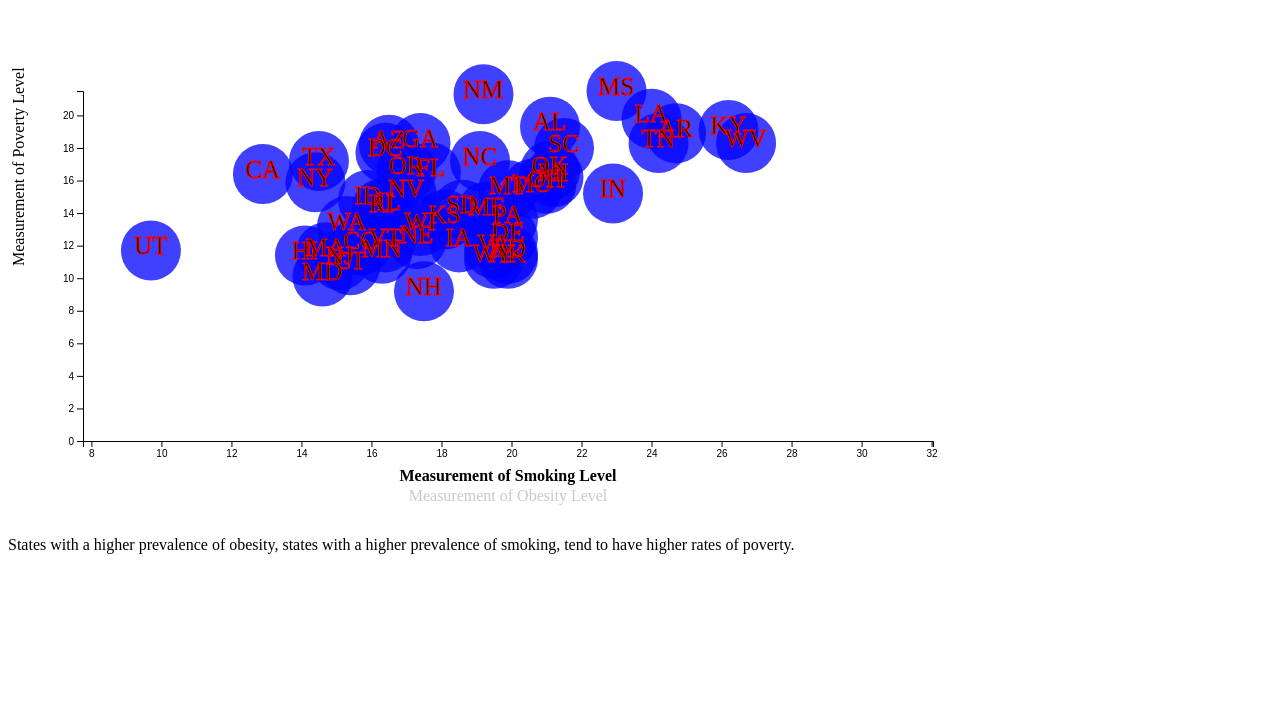
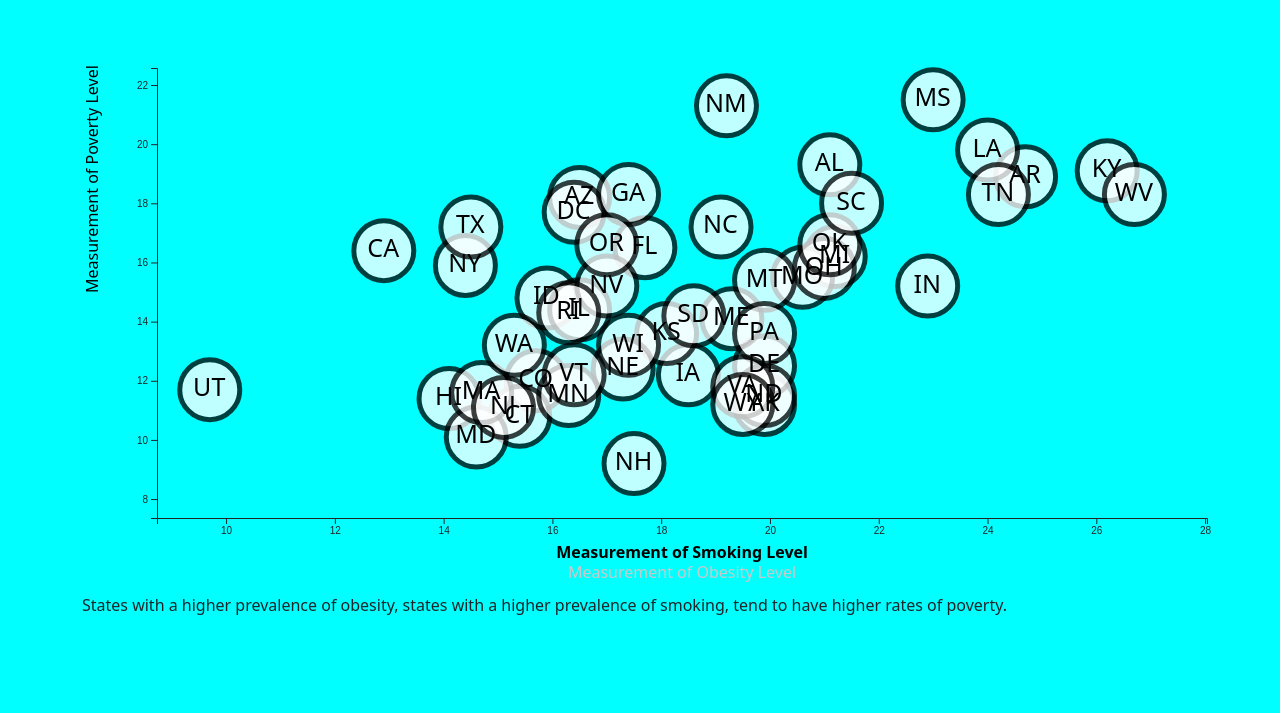
Before and after one commit to josephedward/Health_State_Bubblechart_D3, a plain HTML site: page index.html in a window 1280 px wide. Shown: the part 105-818 px from the top of the page. Drawn offline with nearby package versions, Linux system fonts and the light colour scheme.

Commit message:
cleaning

```diff
--- a/app.js
+++ b/app.js
@@ -1,5 +1,5 @@
-var svgWidth = 1000;
-var svgHeight = 500;
+var svgWidth = 1200;
+var svgHeight = 600;
 
 var margin = { top: 75, right: 75, bottom: 75, left: 75 };
 
@@ -10,32 +10,33 @@ var svg = d3
   .select("#scatter")
   .append("svg")
   .attr("width", svgWidth)
-    .attr("height", svgHeight)
+  .attr("height", svgHeight);
 
-var chartGroup = svg.append("g")
+var chartGroup = svg
+  .append("g")
   .attr("transform", `translate(${margin.left}, ${margin.top})`);
 
-var chosenXAxis="smokes"
+var chosenXAxis = "smokes";
 
 // function used for updating x-scale var upon click on axis label
 function xScale(data, chosenXAxis) {
   // create scales
-    var xLinearScale = d3.scaleLinear()
-      .domain([d3.min(data, d => d[chosenXAxis]) * 0.8,
-        d3.max(data, d => d[chosenXAxis]) * 1.2
+  var xLinearScale = d3
+    .scaleLinear()
+    .domain([
+      // 0,
+      d3.min(data, (d) => d[chosenXAxis] * 0.9),
+      d3.max(data, (d) => d[chosenXAxis]*1.05),
     ])
     .range([0, width]);
   return xLinearScale;
 }
 
-
 // function used for updating xAxis var upon click on axis label
 function renderAxes(newXScale, xAxis) {
   var bottomAxis = d3.axisBottom(newXScale);
 
-    xAxis.transition()
-      .duration(1000)
-      .call(bottomAxis);
+  xAxis.transition().duration(1000).call(bottomAxis);
 
   return xAxis;
 }
@@ -43,34 +44,38 @@ function renderAxes(newXScale, xAxis) {
 // function used for updating circles group with a transition to
 // new circles
 function renderCircles(circlesGroup, newXScale, chosenXAxis) {
+  var randomColor = Math.floor(Math.random() * 16777215).toString(16);
 
-    var randomColor = Math.floor(Math.random()*16777215).toString(16);
-
-    circlesGroup.transition()
+  circlesGroup
+    .transition()
     .duration(1000)
-      .attr("cx", d => newXScale(d[chosenXAxis]))
-      .attr("fill", "#"+randomColor)
+    .attr("cx", (d) => newXScale(d[chosenXAxis]))
+    .attr("fill", "#" + randomColor)
+    .attr("stroke-width",3)
+    // .attr("outline","5px solid black" )
 
   return circlesGroup;
 }
 
-  function renderText(textGroup, newXScale,  yLinearScale, chosenXAxis, healthData){
-
-    var randomColor = Math.floor(Math.random()*16777215).toString(16);
+function renderText(
+  textGroup,
+  newXScale,
+  yLinearScale,
+  chosenXAxis,
+  healthData
+) {
+  var randomColor = Math.floor(Math.random() * 16777215).toString(16);
 
   chartGroup
     .selectAll(".scatterText")
     .transition()
-    .attr("x", d => newXScale(d[chosenXAxis]-0.01))
-    .attr("stroke", "#"+randomColor)
-    randomColor = Math.floor(Math.random()*16777215).toString(16);
-d3.select("body").style("background-color", "#"+randomColor)
+    .attr("x", (d) => newXScale(d[chosenXAxis] - 0.01))
+    .attr("stroke", "#" + randomColor);
+  // randomColor = Math.floor(Math.random()*16777215).toString(16);
+  // d3.select("body").style("background-color", "#"+randomColor)
 
   return textGroup;
 }
-
-
-
 
 // function used for updating circles group with new tooltip
 function updateToolTip(chosenXAxis, circlesGroup) {
@@ -78,35 +83,37 @@ function updateToolTip(chosenXAxis, circlesGroup) {
   var label;
   if (chosenXAxis === "smokes") {
     label = "smokes";
-  }
-  else {
+  } else {
     label = "obesity";
   }
 
-
-  var toolTip = d3.tip()
+  var toolTip = d3
+    .tip()
     .attr("class", "tooltip")
     .offset([80, -60])
-    .html(function(d) {
-      var randomColor = Math.floor(Math.random()*16777215).toString(16);
-      return (`<div class="tip" style="height:200px;width:200px;background-color:#${randomColor};">${d.state}<br>${label} ${d[chosenXAxis]}</div>`);
+    .html(function (d) {
+      var randomColor = Math.floor(Math.random() * 16777215).toString(16);
+      // return (`<div class="tip" style="height:200px;width:200px;background-color:#${randomColor};">${d.state}<br>${label} ${d[chosenXAxis]}</div>`);
+      return `<div class="tip d3-tip" style="background-color:black;">${d.state}<br>${label} ${d[chosenXAxis]}</div>`;
     });
 
   circlesGroup.call(toolTip);
 
-
-  randomColor = Math.floor(Math.random()*16777215).toString(16);
+  randomColor = Math.floor(Math.random() * 16777215).toString(16);
 
   // circlesGroup.on("click", function(data) {
   //  toolTip.style("background-color", randomColor )
   //   toolTip.show(data);
   // })
 
-  circlesGroup.on("mouseover", function (data){
-    toolTip.style("background-color", randomColor)
-    toolTip.style("text-align","center")
-    toolTip.show(data)
-  })
+  circlesGroup.on("mouseover", function (data) {
+    toolTip.style("background-color", randomColor);
+    toolTip.style("text-align", "center");
+    toolTip.show(data);
+
+
+    // d3.selectAll("circle").attr("opacity", 0.05)
+  });
 
   // onmouseout event
   // .on("mouseout", function(data, index) {
@@ -116,38 +123,42 @@ function updateToolTip(chosenXAxis, circlesGroup) {
   return circlesGroup;
 }
 
-  d3.csv("healthDemographics.csv").then(function(healthData, err) {
-    console.log(healthData)
+d3.csv("healthDemographics.csv")
+  .then(function (healthData, err) {
+    console.log(healthData);
+    d3.select("body").style("background-color", "aqua");
 
-    healthData.forEach(function(d) {
+    healthData.forEach(function (d) {
       d.poverty = +d.poverty;
       d.smokes = +d.smokes;
       d.obesity = +d.obesity;
     });
 
+    var xLinearScale = xScale(healthData, "smokes");
 
-      var xLinearScale = xScale(healthData, 'smokes');
+    // d3.min(data, d => d[chosenXAxis]*.75),
+    // d3.max(data, d => d[chosenXAxis])
 
-      var yLinearScale = d3.scaleLinear()
-    .domain([0, d3.max(healthData, d => d.poverty)])
+    var yLinearScale = d3
+      .scaleLinear()
+      .domain([
+        // 0,
+        d3.min(healthData, (d) => d.poverty)*.8,
+        d3.max(healthData, (d) => d.poverty)*1.05])
       .range([height, 0]);
-
 
     var bottomAxis = d3.axisBottom(xLinearScale);
     var leftAxis = d3.axisLeft(yLinearScale);
 
     // append x axis
-    var xAxis = chartGroup.append("g")
+    var xAxis = chartGroup
+      .append("g")
       .classed("x-axis", true)
       .attr("transform", `translate(0, ${height})`)
       .call(bottomAxis);
 
-
-
-
     // append y axis
-    chartGroup.append("g")
-      .call(leftAxis);
+    chartGroup.append("g").call(leftAxis);
 
     // append initial circles
     var circlesGroup = chartGroup
@@ -156,54 +167,64 @@ function updateToolTip(chosenXAxis, circlesGroup) {
       .data(healthData)
       .enter()
       .append("circle")
-      .attr("cx", d => xLinearScale(d[chosenXAxis]))
-      .attr("cy", d => yLinearScale(d.poverty))
+      .attr("cx", (d) => xLinearScale(d[chosenXAxis]))
+      .attr("cy", (d) => yLinearScale(d.poverty))
       .attr("r", 30)
-      .attr("fill", "blue")
+      .attr("fill", "white")
       .attr("opacity", ".75")
+      .attr("stroke-width", 5)
+      .attr("stroke", "black")
 
-var textGroup = chartGroup.append("g")
+      // .attr("outline", "3px solid black")
+
+    var textGroup = chartGroup
+      .append("g")
       .selectAll("text")
       .data(healthData)
       .enter()
       .append("text")
       .attr("class", "test")
       .attr("text-anchor", "middle")
-        .attr("x", d => xLinearScale(d[chosenXAxis]-0.01))
-        .attr("y", d => yLinearScale(d.poverty-0.22))
-        .attr("font-size",25)
-        .attr("stroke", "red")
-        .text(data => data.abbr)
+      .attr("x", (d) => xLinearScale(d[chosenXAxis] - 0.01))
+      .attr("y", (d) => yLinearScale(d.poverty - 0.22))
+      .attr("font-size", 25)
+      // .attr("stroke", "red")
+      .text((data) => data.abbr)
       .attr("class", "scatterText")
-        .append().html("<filter id='whiteOutlineEffect'><feMorphology in='SourceAlpha' result='MORPH' operator='dilate' radius='2' />"+
-        "<feColorMatrix in='MORPH' result='WHITENED' type='matrix' values='-1 0 0 1 0, 0 -1 0 1 0, 0 0 -1 1 0, 0 0 0 1 0'/>"+
-        "<feMerge><feMergeNode in='WHITENED'/><feMergeNode in='SourceGraphic'/></feMerge></filter>")
-        .attr("filter", "url(#whiteOutlineEffect)")
+      // .append()
+      // .html(
+      //   "<filter id='whiteOutlineEffect'><feMorphology in='SourceAlpha' result='MORPH' operator='dilate' radius='2' />" +
+      //     "<feColorMatrix in='MORPH' result='WHITENED' type='matrix' values='-1 0 0 1 0, 0 -1 0 1 0, 0 0 -1 1 0, 0 0 0 1 0'/>" +
+      //     "<feMerge><feMergeNode in='WHITENED'/><feMergeNode in='SourceGraphic'/></feMerge></filter>"
+      // )
+      // .attr("filter", "url(#whiteOutlineEffect)");
 
-
-      var labelsGroup = chartGroup.append("g")
+    var labelsGroup = chartGroup
+      .append("g")
       .attr("transform", `translate(${width / 2}, ${height + 20})`);
 
-      var smokingLabel = labelsGroup.append("text")
+    var smokingLabel = labelsGroup
+      .append("text")
       .attr("x", 0)
       .attr("y", 20)
       .attr("value", "smokes") // value to grab for event listener
       .classed("active", true)
       .text("Measurement of Smoking Level");
 
-      var povertyLabel = labelsGroup.append("text")
+    var povertyLabel = labelsGroup
+      .append("text")
       .attr("x", 0)
       .attr("y", 40)
       .attr("value", "obesity") // value to grab for event listener
       .classed("inactive", true)
       .text("Measurement of Obesity Level");
 
-
     // append y axis
-  chartGroup.append("text")
+    chartGroup
+      .append("text")
       .attr("transform", "rotate(-90)")
       .attr("y", 0 - margin.left)
-    .attr("x", 0 - (height / 2))
+      .attr("x", 0 - height / 2)
       .attr("dy", "1em")
       .classed("axis-text", true)
       .text("Measurement of Poverty Level");
@@ -211,20 +232,16 @@ var textGroup = chartGroup.append("g")
     var circlesGroup = updateToolTip(chosenXAxis, circlesGroup);
 
     // x axis labels event listener
-    labelsGroup.selectAll("text")
-      .on("click", function() {
-
-
-    var randomColor = Math.floor(Math.random()*16777215).toString(16);
-        $("h1").attr("style",`color:#${randomColor} !important;` )
+    labelsGroup.selectAll("text").on("click", function () {
+      var randomColor = Math.floor(Math.random() * 16777215).toString(16);
+      $("h1").attr("style", `color:#${randomColor} !important;`);
       // get value of selection
       var value = d3.select(this).attr("value");
 
-      var  randomColor = Math.floor(Math.random()*16777215).toString(16);
-        $(".tip").attr("style",`color:#${randomColor} !important;` );
+      var randomColor = Math.floor(Math.random() * 16777215).toString(16);
+      $(".tip").attr("style", `color:#${randomColor} !important;`);
 
       if (value !== chosenXAxis) {
-
         // replaces chosenXAxis with value
         chosenXAxis = value;
 
@@ -239,35 +256,27 @@ var textGroup = chartGroup.append("g")
         // updates circles with new x values
         circlesGroup = renderCircles(circlesGroup, xLinearScale, chosenXAxis);
 
-        textGroup=renderText(textGroup, xLinearScale, yLinearScale, chosenXAxis, healthData );
+        textGroup = renderText(
+          textGroup,
+          xLinearScale,
+          yLinearScale,
+          chosenXAxis,
+          healthData
+        );
 
         circlesGroup = updateToolTip(chosenXAxis, circlesGroup);
 
-
         // changes classes to change bold text
         if (chosenXAxis === "smokes") {
-            smokingLabel
-              .classed("active", true)
-              .classed("inactive", false);
-            povertyLabel
-              .classed("active", false)
-              .classed("inactive", true);
-          }
-          else {
-            smokingLabel
-              .classed("active", false)
-              .classed("inactive", true);
-            povertyLabel
-              .classed("active", true)
-              .classed("inactive", false);
+          smokingLabel.classed("active", true).classed("inactive", false);
+          povertyLabel.classed("active", false).classed("inactive", true);
+        } else {
+          smokingLabel.classed("active", false).classed("inactive", true);
+          povertyLabel.classed("active", true).classed("inactive", false);
         }
       }
     });
-
-
-
-
-
-  }).catch(function(error) {
+  })
+  .catch(function (error) {
     console.log(error);
   });
--- a/index.html
+++ b/index.html
@@ -5,6 +5,9 @@
   <meta charset="UTF-8">
   <meta name="viewport" content="width=device-width, initial-scale=1.0">
   <!-- <script src="https://cdnjs.cloudflare.com/ajax/libs/d3-tip/0.7.1/d3-tip.min.js"></script> -->
+
+  <link href="https://cdn.jsdelivr.net/npm/bootstrap@5.0.0-beta3/dist/css/bootstrap.min.css" rel="stylesheet" integrity="sha384-eOJMYsd53ii+scO/bJGFsiCZc+5NDVN2yr8+0RDqr0Ql0h+rP48ckxlpbzKgwra6" crossorigin="anonymous">
+  <script src="https://cdn.jsdelivr.net/npm/bootstrap@5.0.0-beta3/dist/js/bootstrap.bundle.min.js" integrity="sha384-JEW9xMcG8R+pH31jmWH6WWP0WintQrMb4s7ZOdauHnUtxwoG2vI5DkLtS3qm9Ekf" crossorigin="anonymous"></script>
 
   <script src="https://code.jquery.com/jquery-3.1.1.min.js"
     integrity="sha256-hVVnYaiADRTO2PzUGmuLJr8BLUSjGIZsDYGmIJLv2b8=" crossorigin="anonymous"></script>
@@ -43,4 +46,5 @@
 <script type="text/javascript" src="./app.js"></script>
 <script type="text/javascript" src="./d3-tip.js"></script>
 
+
 </html>
```
Lines whose indentation alone changed are shown as unchanged.
